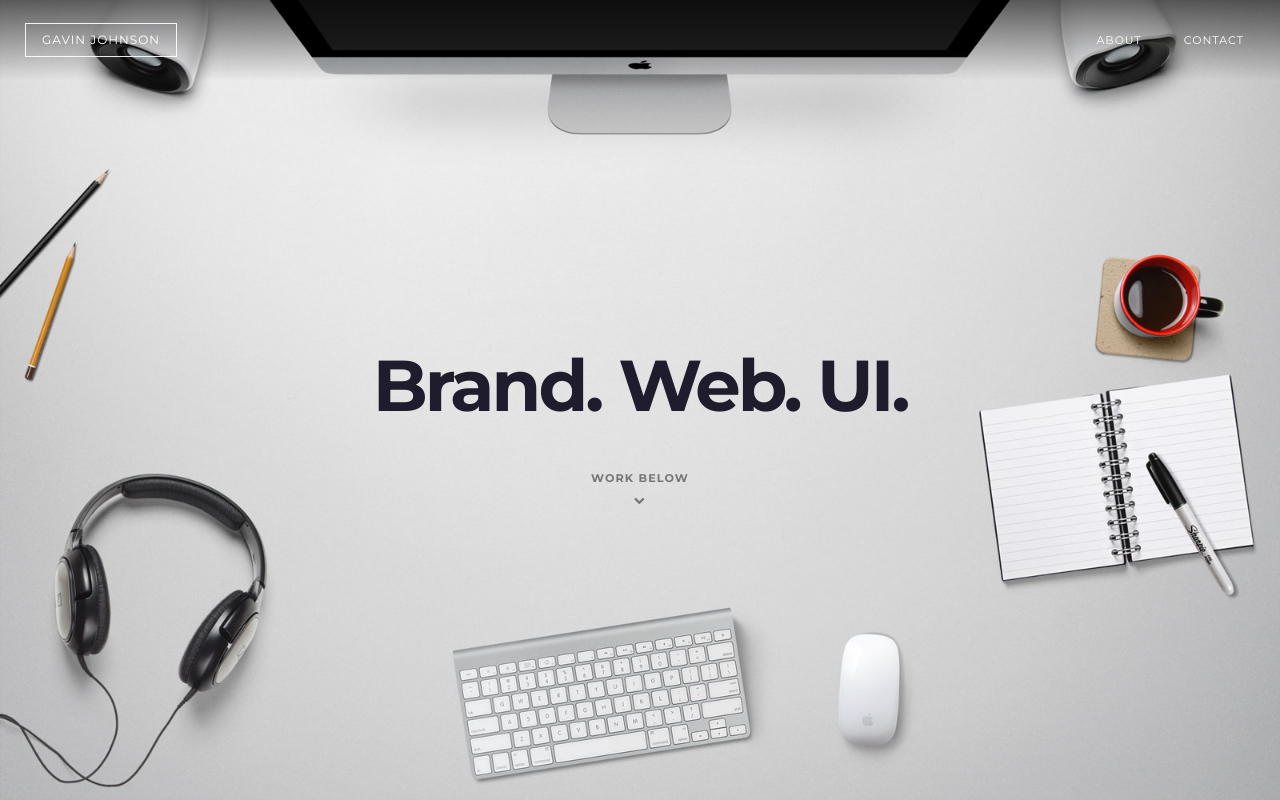
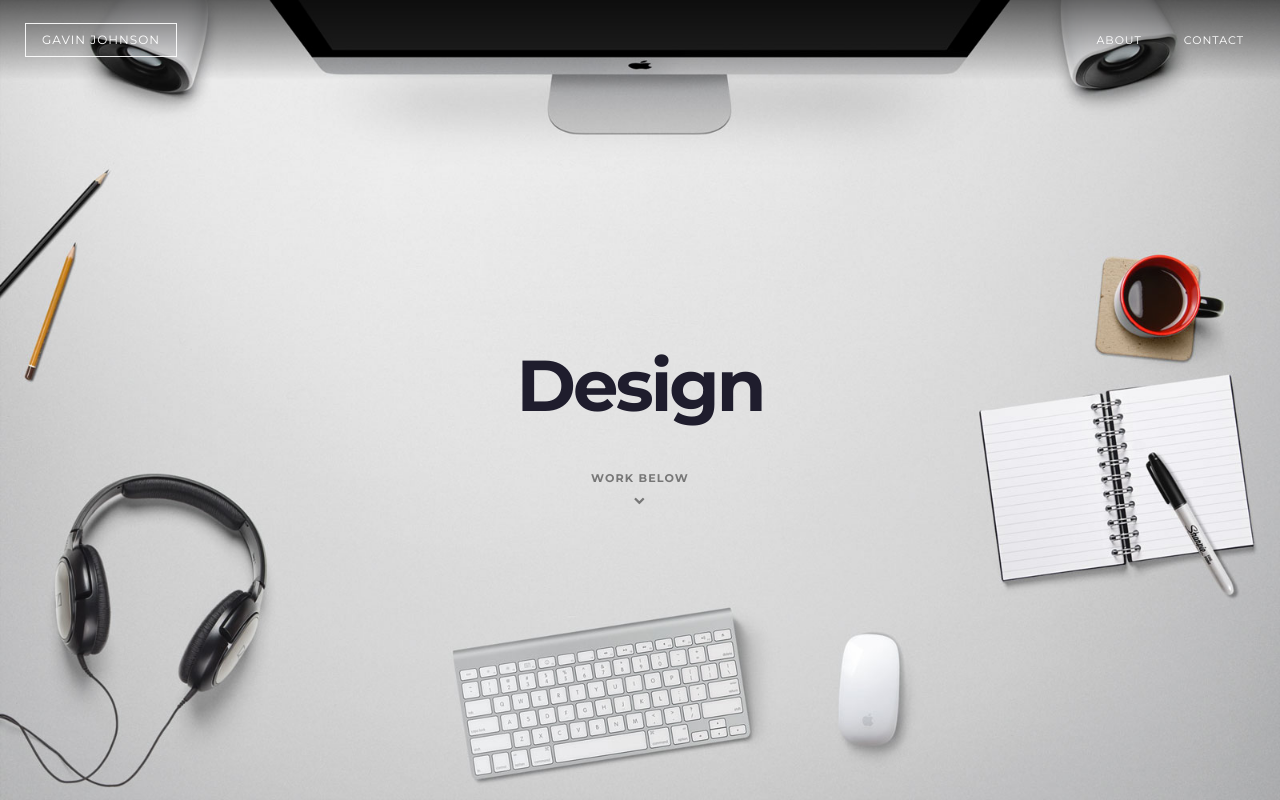
Before and after one commit to heygavinjohnson/heygavinjohnson.github.io, a plain HTML site: page index.html in a window 1280 px wide. Shown: the top 800 px of the page. Drawn offline with nearby package versions, Linux system fonts and the light colour scheme.

Commit message:
Update index.html

```diff
--- a/index.html
+++ b/index.html
@@ -55,7 +55,7 @@
             </div><!--/nav-collapse -->
         </div><!--/nav -->
           <div class="hero-copy">
-            <h1>Brand. Web. UI.</h1>
+            <h1>Design</h1>
             <h6 class="scrolldown">Work below<br><i class="fa fa-chevron-down arrow bounce"></i></h6>
           </div>
       </section>
```
